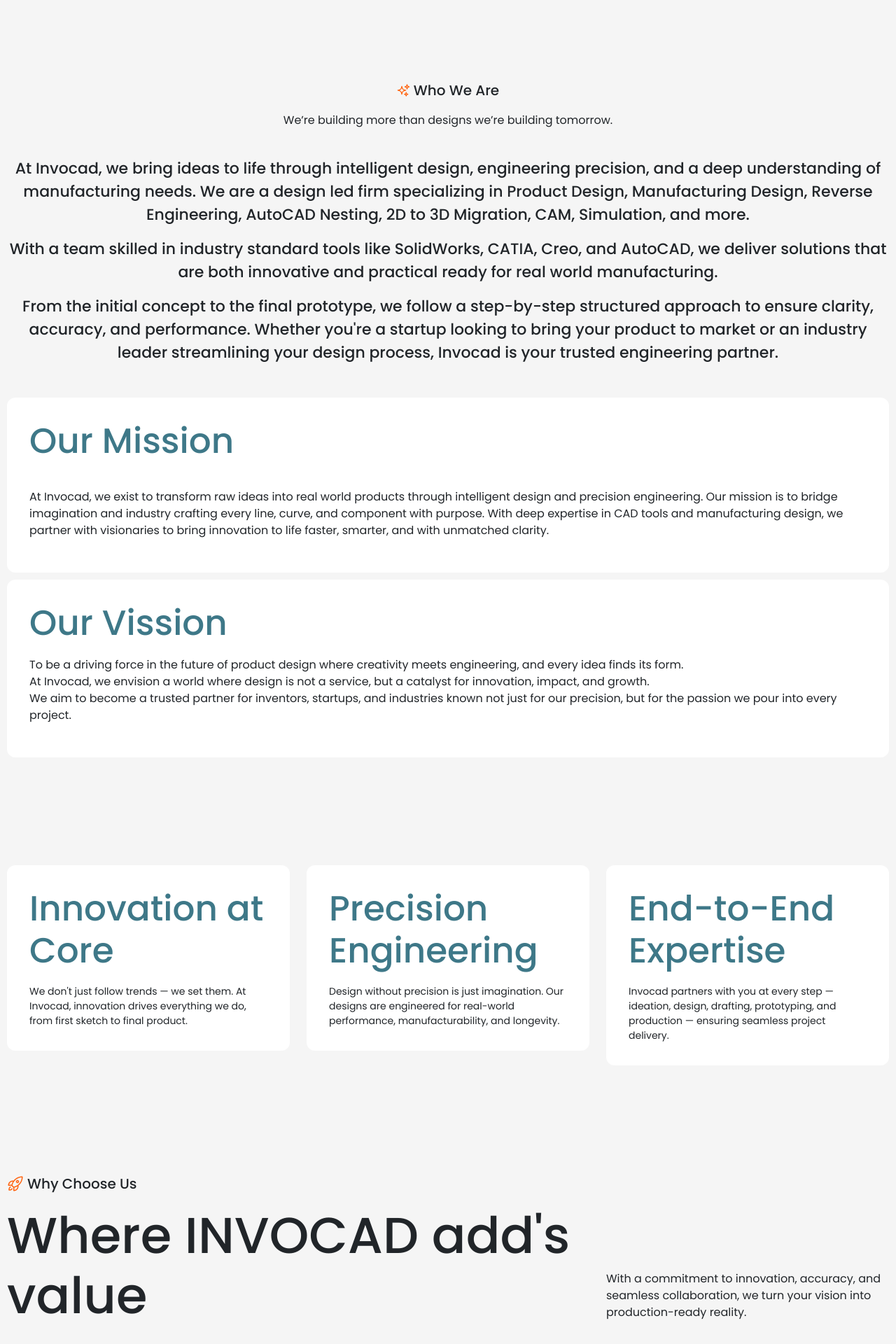
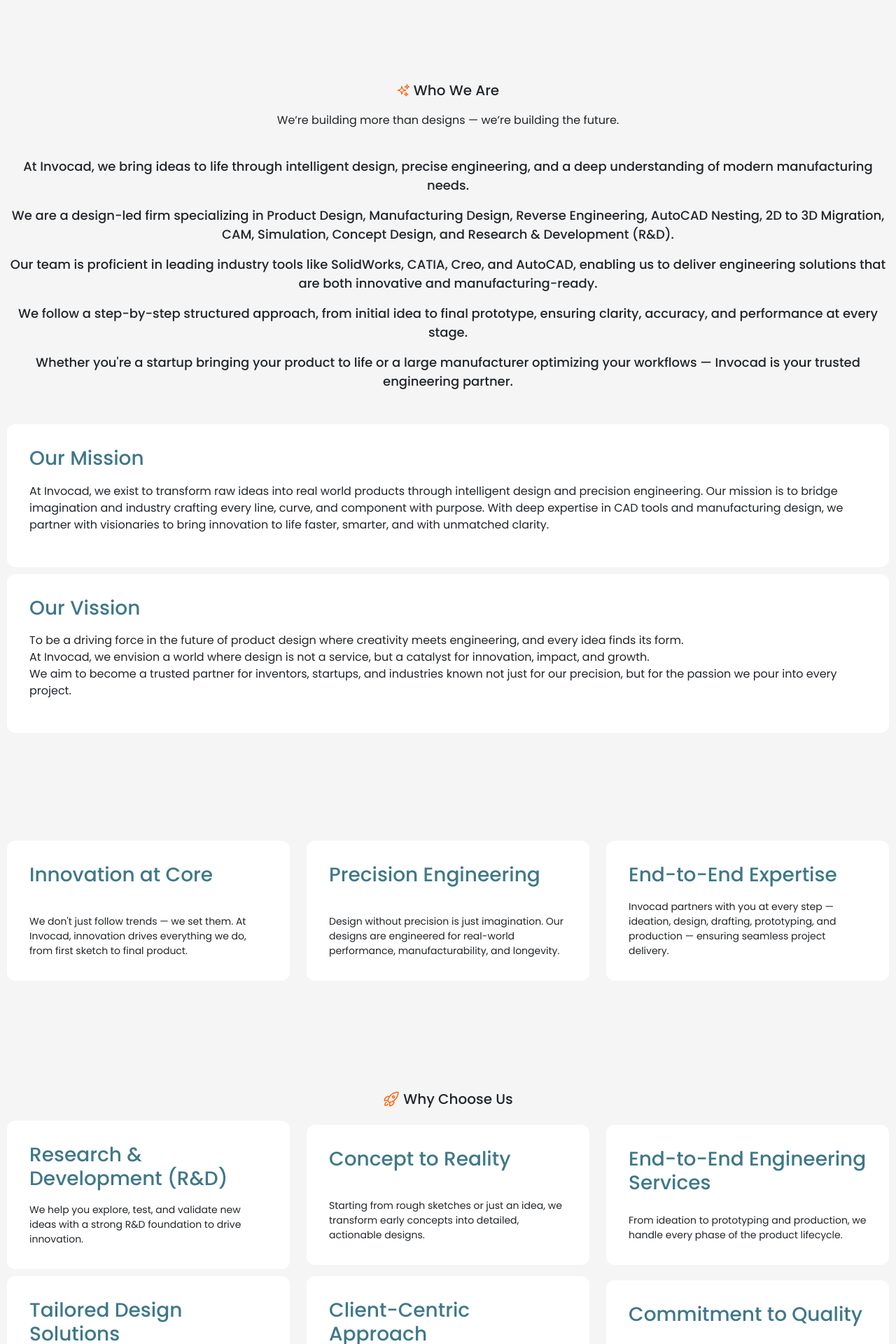
Before and after one commit to vishwa103/invocad, a React (Vite) app: page /#/ in a window 1280 px wide. Shown: the part 880-2800 px from the top of the page at 70% size. Built offline with nearby package versions, Linux system fonts and the light colour scheme.

Commit message:
feat: Enhance Services and Home pages with new content, improved layout, and styling adjustments

```diff
--- a/src/components/ServiceSection/ServiceSection.jsx
+++ b/src/components/ServiceSection/ServiceSection.jsx
@@ -99,6 +99,15 @@
       'It helps reduce material waste and optimize cutting processes.',
       'It is widely used in sheet metal, woodworking, and fabrication industries.',
     ]
+  },
+  {
+    title: 'Concept Design  ',
+    description: `Concept design is the foundation of innovation, where abstract ideas take visual form. It explores possibilities, defines directions, and sets the stage for the product's design journey. Through sketches, mood boards, and 3D concepts, it captures the essence of functionality, style, and purpose.`,    image: serviceImageTwo,
+    bullets: [
+      'Translate raw ideas into visual and functional directions.',
+      'Explore multiple possibilities before finalizing the approach.',
+      'Set the tone for engineering, aesthetics, and market alignment.',
+    ]
   }
 ];
 
@@ -127,9 +136,9 @@
                     <h3 className={styles.serviceContentTitle}>{selectedService.title}</h3>
                     <p className={styles.serviceContentDesc}>{selectedService.description}</p>
                   </div>
-                  <button className={styles.serviceButton}>
+                  {/* <button className={styles.serviceButton}>
                     Explore & Learn More <IoArrowForwardCircleOutline size={32} />
-                  </button>
+                  </button> */}
                 </div>
               </div>
 
--- a/src/components/ServiceSection/ServiceSection.module.scss
+++ b/src/components/ServiceSection/ServiceSection.module.scss
@@ -20,7 +20,7 @@
 }
 
 .serviceContainer {
-    background: var(--light-gray-color);
+    background: var(--white-color);
     border-radius: 24px;
     min-height: 200px;
     padding: 30px;
@@ -65,13 +65,13 @@
     }
 
     .serviceListItem {
-        background: var(--white-color);
+        background: var(--light-gray-color);
         padding: 16px;
         border-radius: 16px;
     }
 
     .serviceTabButton {
-        background: var(--white-color);
+        background: var(--gray-color);
         padding: 12px 24px;
         border: none;
         border-radius: 40px;
--- a/src/pages/Home/Home.jsx
+++ b/src/pages/Home/Home.jsx
@@ -11,6 +11,9 @@
 import { Link, useLocation } from 'react-router-dom'
 import Faq from '../../components/Faq/Faq'
 import bannerImage from '../../assets/bannerImage.jpg'
+import { FaWhatsapp } from "react-icons/fa";
+
+
 const Home = () => {
   const location = useLocation();
 
@@ -41,7 +44,6 @@
 
         <div className='d-flex flex-wrap justify-content-between gap-5 align-items-center mt-5 pt-5'>
           <p >At Invocad, we transform ideas into cutting-edge products <br />through precision design and advanced engineering.</p>
-          <button className={styles.herobutton}>Explore Our Work <FaArrowCircleRight className={styles.icon} size={40} /></button>
         </div>
       </div>
 
@@ -49,20 +51,27 @@
         <p className={`${styles.aboutTitle} mt-5`}>
           <img src={starsIcon} alt="stars" /> Who We Are
         </p>
-        <p className='text-center'>We’re building more than designs we’re building tomorrow.</p><br />
+        <p className='text-center'>We’re building more than designs — we’re building the future.</p><br />
         <p className={styles.aboutDesc}>
-          At Invocad, we bring ideas to life through intelligent design, engineering precision, and a deep understanding of manufacturing needs. We are a design led firm specializing in Product Design, Manufacturing Design, Reverse Engineering, AutoCAD Nesting, 2D to 3D Migration, CAM, Simulation, and more.
+          At Invocad, we bring ideas to life through intelligent design, precise engineering, and a deep understanding of modern manufacturing needs.
         </p>
         <p className={styles.aboutDesc}>
-          With a team skilled in industry standard tools like SolidWorks, CATIA, Creo, and AutoCAD, we deliver solutions that are both innovative and practical ready for real world manufacturing.
+          We are a design-led firm specializing in Product Design, Manufacturing Design, Reverse Engineering, AutoCAD Nesting, 2D to 3D Migration, CAM, Simulation, Concept Design, and Research & Development (R&D).
         </p>
         <p className={styles.aboutDesc}>
-          From the initial concept to the final prototype, we follow a step-by-step structured approach to ensure clarity, accuracy, and performance. Whether you're a startup looking to bring your product to market or an industry leader streamlining your design process, Invocad is your trusted engineering partner.
+          Our team is proficient in leading industry tools like SolidWorks, CATIA, Creo, and AutoCAD, enabling us to deliver engineering solutions that are both innovative and manufacturing-ready.
+        </p>
+        <p className={styles.aboutDesc}>
+          We follow a step-by-step structured approach, from initial idea to final prototype, ensuring clarity, accuracy, and performance at every stage.
+        </p>
+        <p className={styles.aboutDesc}>
+          Whether you're a startup bringing your product to life or a large manufacturer optimizing your workflows — Invocad is your trusted engineering partner.
         </p>
         <div className='d-flex  flex-column mt-5'>
           <div className={`${styles.aboutCard} bg-white`}>
             <h3 className={`${styles.aboutCardTitle} `} >Our Mission</h3>
-            <p className=''>At Invocad, we exist to transform raw ideas into real world products through intelligent design and precision engineering. Our mission is to bridge imagination and industry crafting every line, curve, and component with purpose. With deep expertise in CAD tools and manufacturing design, we partner with visionaries to bring innovation to life faster, smarter, and with unmatched clarity.</p>
+            <p className=''>
+              At Invocad, we exist to transform raw ideas into real world products through intelligent design and precision engineering. Our mission is to bridge imagination and industry crafting every line, curve, and component with purpose. With deep expertise in CAD tools and manufacturing design, we partner with visionaries to bring innovation to life faster, smarter, and with unmatched clarity.</p>
           </div>
           <div className={`${styles.aboutCard} bg-white`}>
             <h3 className={styles.aboutCardTitle}>Our Vission</h3>
@@ -107,14 +116,84 @@
       </div>
 
       <div className='my-5 py-5'>
-        <p className={styles.brandTitle}><img src={rocketIcon} />Why Choose Us</p>
-        <div className='row'>
+        <p className={`${styles.brandTitle} mb-3`}><img src={rocketIcon} />Why Choose Us</p>
+        <div className='row d-flex flex-wrap justify-content-center align-items-center'>
+          <div className='col-lg-4 col-md-6'>
+            <div className={styles.aboutCard}>
+              <h3 className={styles.aboutCardTitle}>Research & Development (R&D)</h3>
+              <p className={styles.aboutCardDesc}>
+                We help you explore, test, and validate new ideas with a strong R&D foundation to drive innovation.
+              </p>
+            </div>
+          </div>
+
+          <div className='col-lg-4 col-md-6'>
+            <div className={styles.aboutCard}>
+              <h3 className={styles.aboutCardTitle}>Concept to Reality</h3>
+              <p className={styles.aboutCardDesc}>
+                Starting from rough sketches or just an idea, we transform early concepts into detailed, actionable designs.
+              </p>
+            </div>
+          </div>
+
+          <div className='col-lg-4 col-md-6'>
+            <div className={styles.aboutCard}>
+              <h3 className={styles.aboutCardTitle}>End-to-End Engineering Services</h3>
+              <p className={styles.aboutCardDesc}>
+                From ideation to prototyping and production, we handle every phase of the product lifecycle.
+              </p>
+            </div>
+          </div>
+
+
+          <div className='col-lg-4 col-md-6'>
+            <div className={styles.aboutCard}>
+              <h3 className={styles.aboutCardTitle}>Tailored Design Solutions</h3>
+              <p className={styles.aboutCardDesc}>
+                Every project is unique. Our solutions are fully customized to your industry, goals, and technical needs.
+              </p>
+            </div>
+          </div>
+
+
+          <div className='col-lg-4 col-md-6'>
+            <div className={styles.aboutCard}>
+              <h3 className={styles.aboutCardTitle}>Client-Centric Approach</h3>
+              <p className={styles.aboutCardDesc}>
+                We believe in collaboration, clear communication, and aligning with your business vision.
+              </p>
+            </div>
+          </div>
+
+
+          <div className='col-lg-4 col-md-6'>
+            <div className={styles.aboutCard}>
+              <h3 className={styles.aboutCardTitle}>Commitment to Quality</h3>
+              <p className={styles.aboutCardDesc}>
+                Precision, performance, and attention to detail define our work.
+              </p>
+
+            </div>
+          </div>
+
+
+          <div className='col-lg-4 col-md-6'>
+            <div className={styles.aboutCard}>
+              <h3 className={styles.aboutCardTitle}>Cross-Industry Expertise</h3>
+              <p className={styles.aboutCardDesc}>
+                We proudly serve clients across automotive, aerospace, consumer goods, industrial machinery, and more.
+              </p>
+            </div>
+          </div>
+        </div>
+
+        <div className='row mt-5'>
           <h3 className={`col-md-8 ${styles.brandSubTitle}`}>Where INVOCAD add's value</h3>
           <p className={`col-md-4 ${styles.brandDesc}`}>With a commitment to innovation, accuracy, and seamless collaboration, we turn your vision into production-ready reality.</p>
         </div>
 
         <div className='my-5'>
-          <div className='row'>
+          <div className='row d-flex justify-content-center align-items-center'>
             <div className='col-md-6 col-lg-4  mb-2'>
               <div className={styles.brandCard}>
 
@@ -145,7 +224,8 @@
                     <span className='text-center'>(Computer Aided Manufacturing)</span><br />
                   </div>
                   <p className={styles.brandCardDesc}>
-                    CAM is a computer software used to control machines like CNC machines, lathes, and milling machines to make products. It takes the design from CAD and helps create the product automatically with machines. CAM makes manufacturing faster, more accurate, and less manual.
+                    CAM refers to software and processes that help turn CAD designs into real, manufacturable products. At Invocad, we support and assist in the manufacturing process by preparing accurate, production-ready designs for CNC machining, milling, and other automated operations.
+                    <br /><br /> While we do not write G-code or M-code directly, we collaborate with machine operators and manufacturers to ensure the design is optimized for production. Our role is to make the manufacturing phase easier, faster, and more precise by bridging the gap between digital design and physical product.
                   </p>
                 </div>
               </div>
@@ -171,6 +251,9 @@
 
         </div>
       </div>
+      <div className=' d-flex flex-column align-items-center justify-content-center'>
+          <button className={styles.herobutton}>Explore Our Services <FaArrowCircleRight className={styles.icon} size={40} /></button>
+</div>
       <div className="row mt-5">
         <div className={styles.contactBanner}>
           <img src={bannerImage} alt="Contact Us Hero" width="100%" className={styles.contactBannerImage} />
@@ -179,26 +262,30 @@
             <div className='row'>
               <div className='col-md-7'>
                 <h2 className={styles.contactBannerTitle}>
-                  Let’s Turn Your Vision into Reality
+                  Let’s Build Something Extraordinary Together
                 </h2>
               </div>
               <div className='col-md-5 d-flex align-items-center justify-content-center'>
                 <p className={styles.contactBannerDesc}>
-                  Our team is ready to dive into your project and make your ideas come to life. Contact us for a consultation.
+                  Have a concept in mind? Our expert team is ready to bring your ideas to life with precision and innovation.
+                  <br /><br />Connect with us today to kickstart your project.
                 </p>
               </div>
             </div>
             <div className='row w-100'>
               <div className='col-md-6 mb-2'>
-                <Link
-                  to="/contact"
+                <a
+                  href="https://wa.me/917812883741" // Replace with your actual WhatsApp number
+                  target="_blank"
+                  rel="noopener noreferrer"
                   className="text-decoration-none"
                   onClick={() => window.scrollTo({ top: 0, behavior: 'smooth' })}
                 >
                   <button className={styles.contactBannerButtonOne}>
-                    Talk to Our Team
+                    <FaWhatsapp size={28} /> Chat with Us
                   </button>
-                </Link>
+                </a>
+
               </div>
               <div className='col-md-6 mb-2'>
                 <Link
@@ -207,7 +294,7 @@
                   onClick={() => window.scrollTo({ top: 0, behavior: 'smooth' })}
                 >
                   <button className={styles.contactBannerButtonTwo}>
-                    Get a Project Estimate
+                    Book a free Consultation
                   </button>
                 </Link>
               </div>
--- a/src/pages/Home/Home.module.scss
+++ b/src/pages/Home/Home.module.scss
@@ -78,7 +78,7 @@
 
     .aboutDesc {
         font-weight: 500;
-        font-size: 22px;
+        font-size: 18px;
         text-align: center;
     }
 
@@ -88,14 +88,14 @@
         padding: 32px;
         display: flex;
         justify-content: space-between;
-        min-height: 250px;
+        min-height: 200px;
         flex-direction: column;
         gap: 10px;
         margin-bottom: 10px;
 
         .aboutCardTitle {
             font-weight: 400px;
-            font-size: 50px;
+            font-size: 28px;
             color: var(--primary-color);
         }
 
@@ -111,6 +111,7 @@
         font-weight: 500;
         display: flex;
         align-items: center;
+        justify-content: center;
         gap: 5px;
     }
 
@@ -137,7 +138,7 @@
         flex-direction: column;
         justify-content: space-between;
         margin-bottom: 10px;
-        margin: 0 30px;
+        margin: 0 20px;
         gap: 30px;
 
         .brandImage {
@@ -346,6 +347,10 @@
             font-size: 16px;
             font-weight: 500;
             width: 100%;
+            display: flex;
+            align-items: center;
+            justify-content: center;
+            gap: 10px;
             cursor: pointer;
         }
 
--- a/src/pages/Services/Services.module.scss
+++ b/src/pages/Services/Services.module.scss
@@ -3,7 +3,8 @@
 
     .subTitle {
         font-weight: 500;
-        font-size: 72px;
+        font-size: 52px;
+        margin-bottom: 40px;
     }
 
     .heroContainer {
@@ -114,6 +115,7 @@
     .stepContainer {
         background: var(--light-gray-color);
         padding: 30px;
+        border-radius: 12px;
         display: flex;
         justify-content: space-between;
         align-items:end ;
@@ -160,6 +162,7 @@
         display: flex;
         flex-direction: column;
         gap: 40px;
+        min-height: 260px;
         margin-bottom: 20px;
 
         .deliverableTitle{
```
Also changed, not shown: src/pages/Services/Services.jsx (+74 -38 lines).
